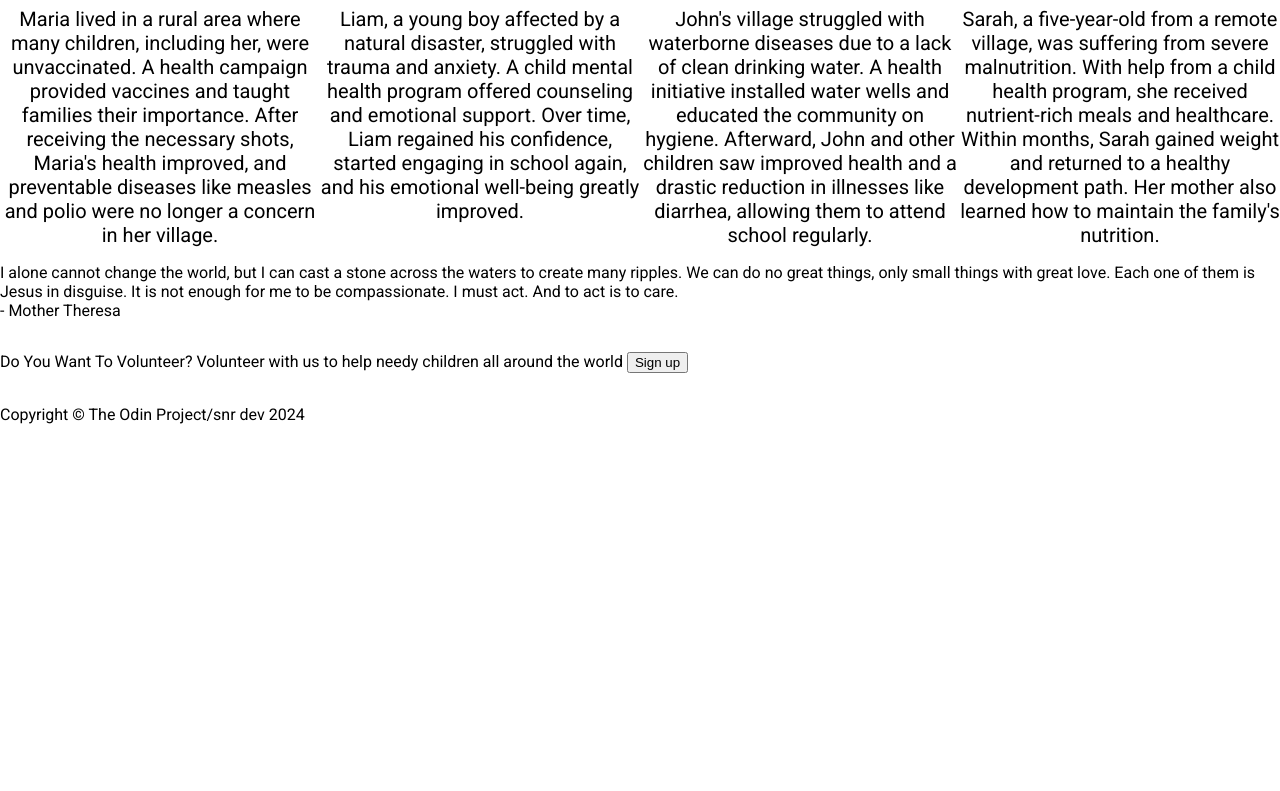
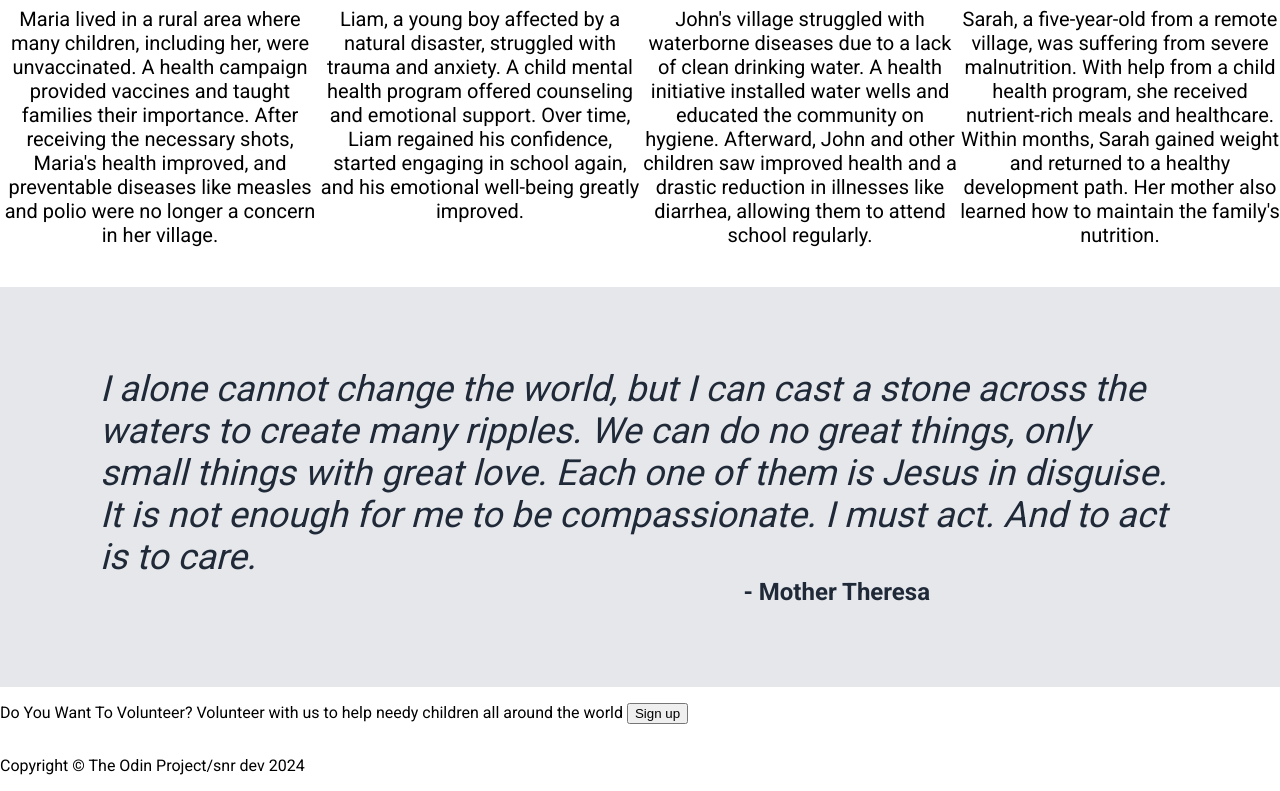
Before and after one commit to seldave/odin-landing-page, a plain HTML site: page index.html in a window 1280 px wide. Shown: the part 948-1739 px from the top of the page. Before the commit the page ends 1388 px from the top, so only its background shows below. Drawn offline with Linux system fonts and the light colour scheme.

Commit message:
feat: add quote of mother theresa

```diff
--- a/index.html
+++ b/index.html
@@ -70,13 +70,13 @@
         the family's nutrition.</span>
     </div>
     </div>
-    <p>
-        I alone cannot change the world, but I can cast a stone across the waters to
+    <div class="quote">
+        <span class="quote-text">I alone cannot change the world, but I can cast a stone across the waters to
         create many ripples. We can do no great things, only small things with great
         love. Each one of them is Jesus in disguise. It is not enough for me to be
-        compassionate. I must act. And to act is to care.</br>
-        <span>- Mother Theresa</span>
-    </p>
+        compassionate. I must act. And to act is to care.</span>
+        <span class="quote-author"> - Mother Theresa</span>
+    </div>
     <p>
         Do You Want To Volunteer?
         <span>
--- a/stylesheet.css
+++ b/stylesheet.css
@@ -138,3 +138,30 @@ li{
     align-items: center;
     font-size: 20px;
 }
+
+.quote {
+    display: flex;
+    flex-direction: column;
+    margin-top: 40px;
+    height: 400px;
+    align-items: center;
+    justify-content: center;
+    padding-left: 100px;
+    padding-right: 100px;
+    background-color: #E5E7EB;
+}
+
+.quote-text {
+    font-size: 36px;
+    font-weight: lighter;
+    font-style: italic;
+    color: #1F2937;
+}
+
+.quote-author {
+    font-size: 24px;
+    font-weight: bold;
+    color: #1F2937;
+    margin-left: auto;
+    margin-right: 250px;
+}
```
